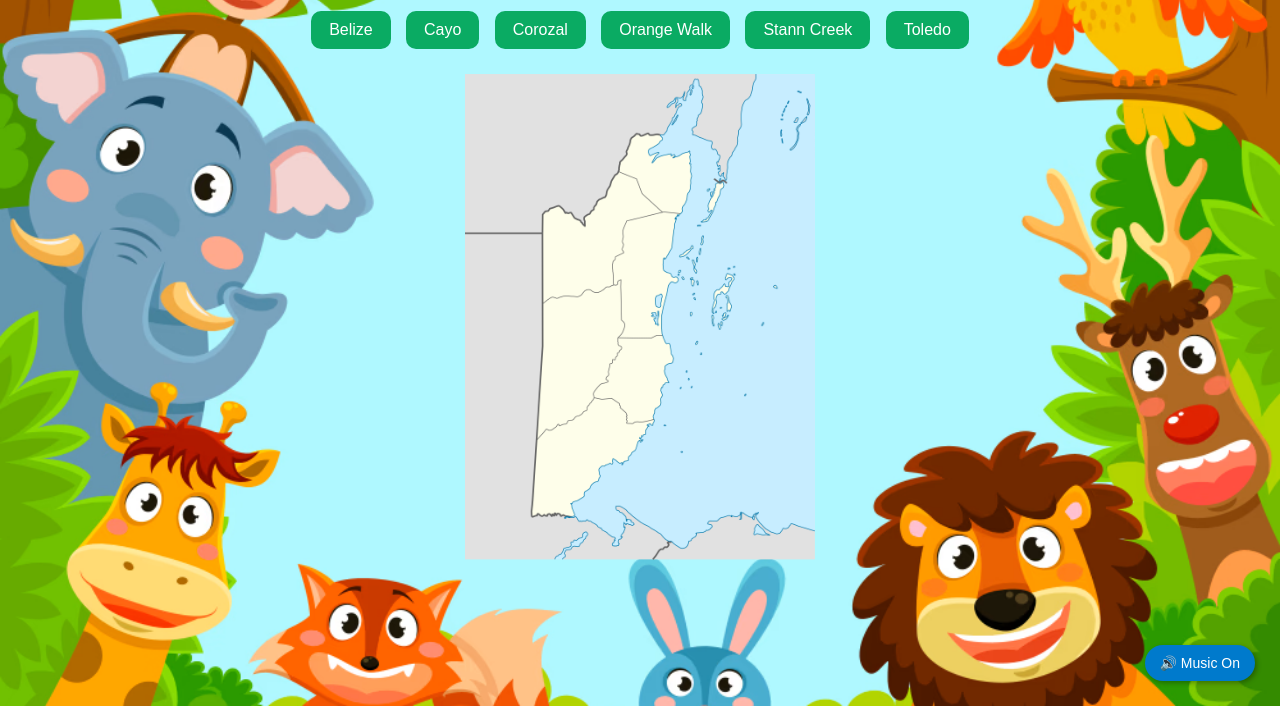
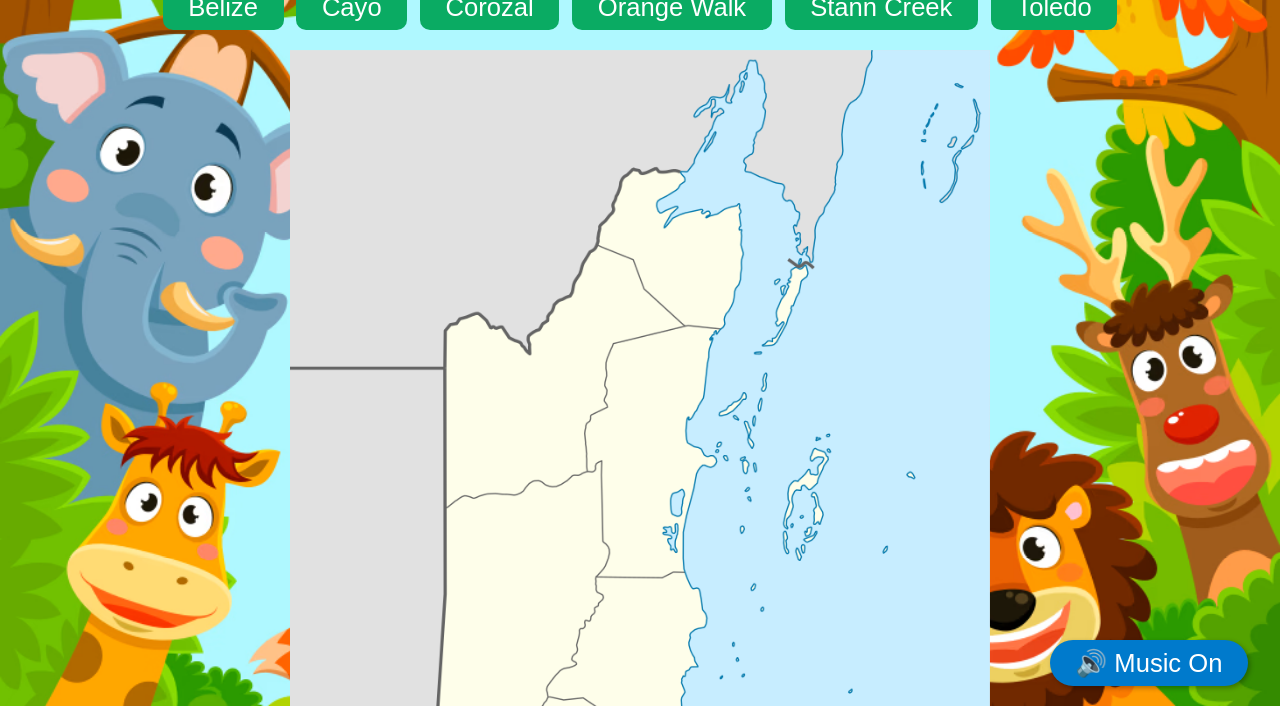
Before and after one commit to soila123/InteractiveMapGame, a plain HTML site: page index.html in a window 1280 px wide. Shown: the part 94-800 px from the top of the page. Drawn offline with Linux system fonts and the light colour scheme.

Commit message:
Update index.html

```diff
--- a/index.html
+++ b/index.html
@@ -5,34 +5,40 @@
   <meta name="viewport" content="width=device-width, initial-scale=1.0">
   <title>Belize Map Game</title>
   <style>
-    body {
+    html, body {
+      height: 100%;
+      margin: 0;
+      padding: 0;
       font-family: Comic Sans MS, sans-serif;
       text-align: center;
+      overflow: hidden; /* no scroll */
       background: url('ele.png') no-repeat center center fixed;
       background-size: cover;
-      margin: 0;
-      padding: 20px;
-      position: relative;
     }
 
     h1 {
       color: #004080;
       text-shadow: 2px 2px #ffffff;
+      margin: 1vh 0;
+      font-size: 4vw;
     }
 
     .buttons {
-      margin-bottom: 20px;
+      margin-bottom: 2vh;
+      display: flex;
+      flex-wrap: wrap;
+      justify-content: center;
     }
 
     button {
       background-color: #0AAB63;
       color: white;
       border: none;
-      padding: 10px 18px;
-      margin: 5px;
+      padding: 1vh 2vw;
+      margin: 0.5vh 0.5vw;
       border-radius: 10px;
       cursor: pointer;
-      font-size: 16px;
+      font-size: 2vw;
       transition: transform 0.2s;
     }
 
@@ -43,9 +49,15 @@
 
     .map-container {
       position: relative;
-      display: inline-block;
-      width: 350px;
+      width: 80vw;      /* scales down on smaller screens */
+      max-width: 700px; /* keeps PC layout similar */
+      margin: 0 auto;
+    }
+
+    .map-container img {
+      width: 100%;
       height: auto;
+      display: block;
     }
 
     .district {
@@ -53,7 +65,7 @@
       top: 0;
       left: 0;
       width: 100%;
-      height: auto;
+      height: 100%;
       opacity: 0;
       transition: opacity 0.3s ease;
     }
@@ -63,25 +75,25 @@
     }
 
     #district-name {
-      font-size: 30px;
+      font-size: 5vw;
       font-weight: bold;
       color: #0AAB63;
       text-shadow: 2px 2px #fff;
-      margin-top: 15px;
+      margin-top: 1vh;
     }
 
     /* Music toggle button at bottom-right */
     #music-toggle {
       position: fixed;
-      bottom: 20px;
-      right: 20px;
+      bottom: 2vh;
+      right: 2vw;
       background-color: #007acc;
       border: none;
       color: white;
-      padding: 10px 15px;
+      padding: 1vh 2vw;
       border-radius: 50px;
       cursor: pointer;
-      font-size: 14px;
+      font-size: 2vw;
       box-shadow: 2px 2px 5px rgba(0,0,0,0.3);
       z-index: 1000;
       transition: transform 0.2s, background-color 0.2s;
@@ -91,6 +103,15 @@
       transform: scale(1.1);
       background-color: #0AAB63;
     }
+
+    /* Adjustments for very small screens */
+    @media (max-width: 600px) {
+      h1 { font-size: 6vw; }
+      button { font-size: 3vw; padding: 1vh 3vw; }
+      #district-name { font-size: 6vw; }
+      #music-toggle { font-size: 3vw; padding: 1vh 3vw; }
+    }
+
   </style>
 </head>
 <body>
@@ -113,7 +134,7 @@
   </div>
 
   <div class="map-container">
-    <img src="map.png" alt="Belize Map" id="base-map" width="100%">
+    <img src="map.png" alt="Belize Map" id="base-map">
     <img src="belize.png" alt="Belize District" id="belize" class="district">
     <img src="cayo.png" alt="Cayo District" id="cayo" class="district">
     <img src="corozal.png" alt="Corozal District" id="corozal" class="district">
@@ -131,7 +152,7 @@
     const audio = document.getElementById('background-music');
     const toggleBtn = document.getElementById('music-toggle');
 
-    // Attempt to autoplay music muted, then unmute
+    // Autoplay music muted first, then unmute
     window.addEventListener('load', () => {
       audio.play().catch(err => console.log("Autoplay prevented:", err));
       setTimeout(() => {
```
